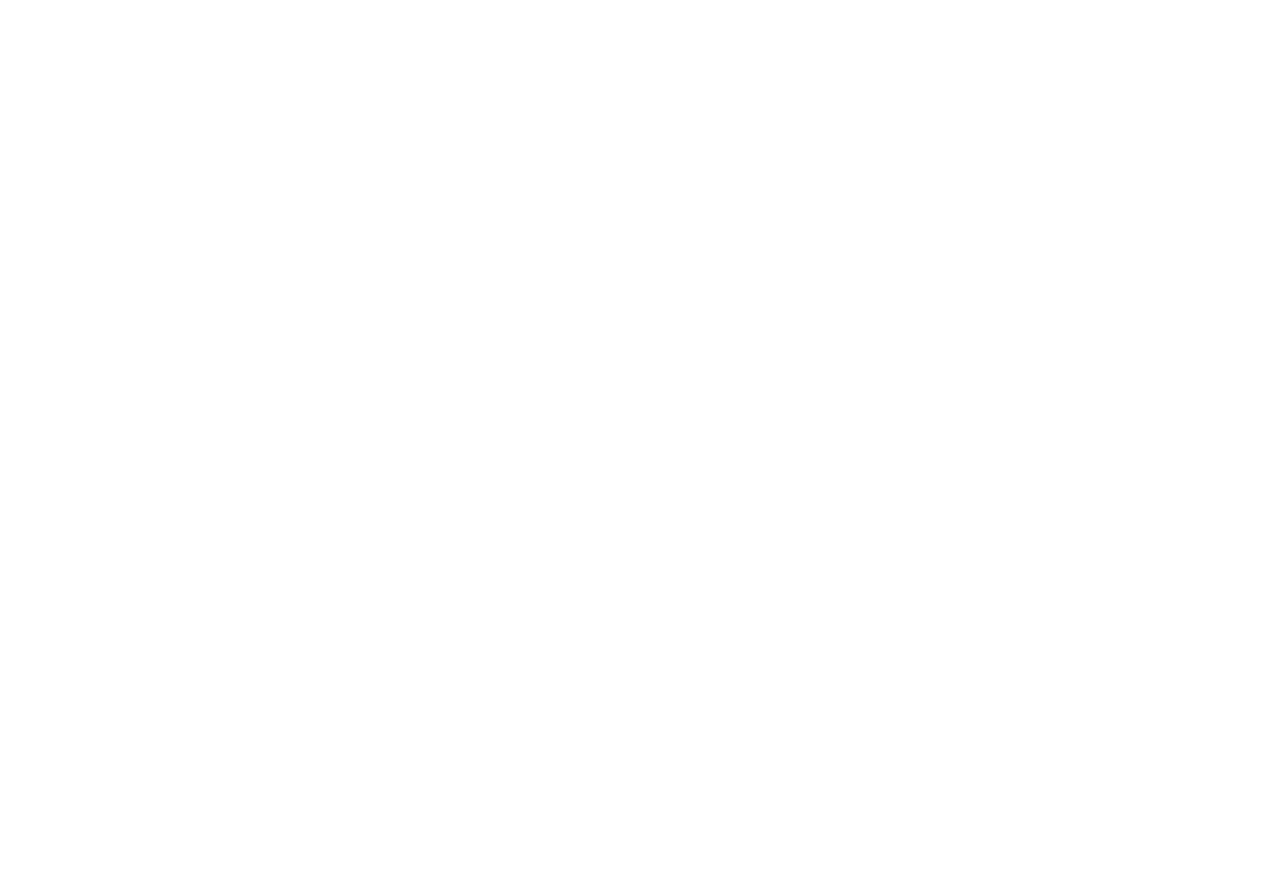
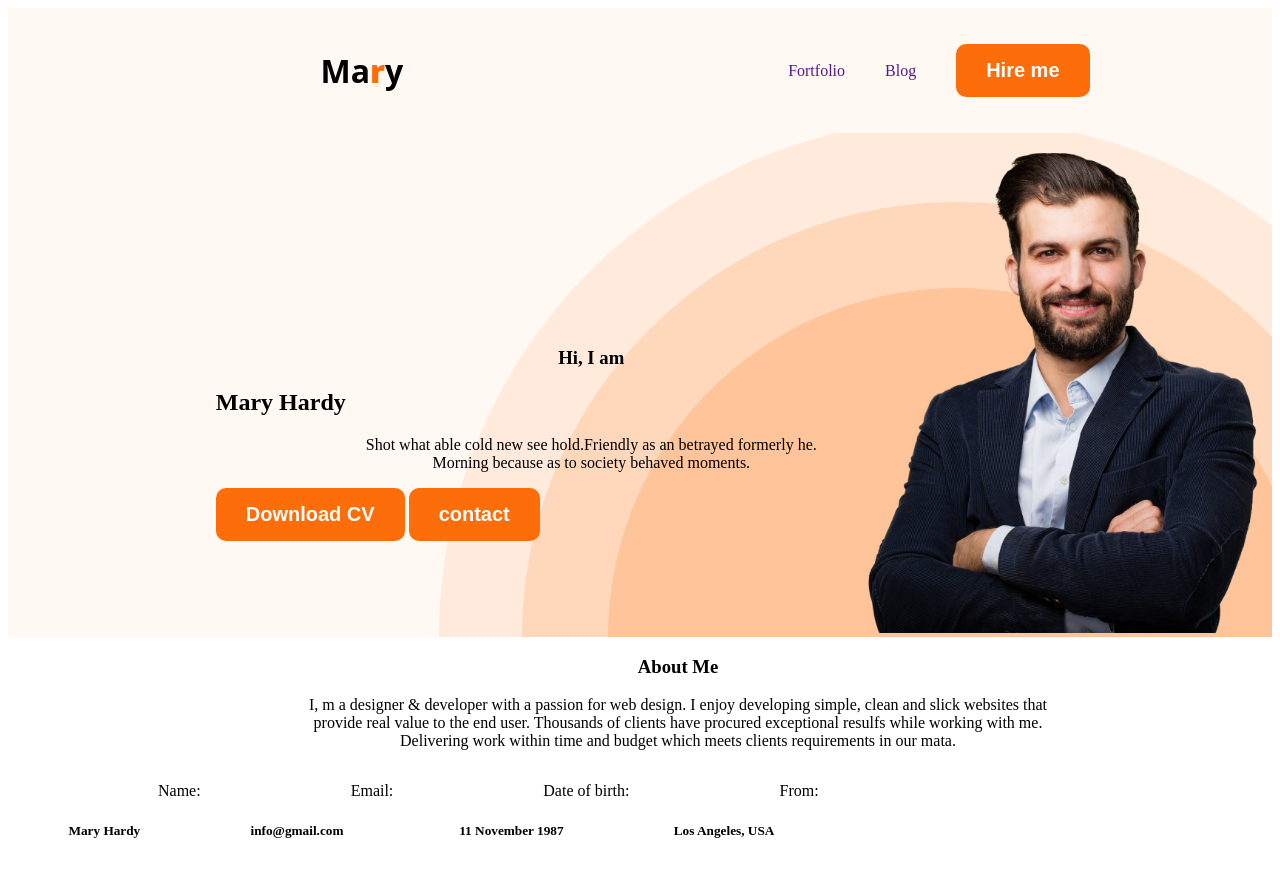
Before and after one commit to mohammad-masud/dev-portfolio, a plain HTML site: page index.html in a window 1280 px wide. Before the commit the page ends 800 px from the top, so only its background shows below. Drawn offline with Linux system fonts and the light colour scheme.

Commit message:
add styles

```diff
--- a/index.html
+++ b/index.html
@@ -1,11 +1,76 @@
 <!DOCTYPE html>
 <html lang="en">
+
 <head>
     <meta charset="UTF-8">
     <meta name="viewport" content="width=device-width, initial-scale=1.0">
     <title>dev portfolio</title>
+    <link rel="stylesheet" href="styles/home.css">
 </head>
+
 <body>
+    <header>
+        <nav>
+            <div class="header">
+                <h3 class="logo-title">Ma<span>r</span>y</h3>
+                <ul class="menus">
+                    <li><a href="">Fortfolio</a> </li>
+                    <li><a href="">Blog</a></li>
+                    <li><button class="btn-primary">Hire me</button></li>
+                </ul>
 
+
+            </div>
+            <div class="banner">
+                <div class="banner-text">
+                    <h3 class="greeting-title">Hi, I am</h3>
+                <h1 class="title">Mary Hardy</h1>
+                <p>Shot what able cold new see hold.Friendly as an betrayed formerly he. <br>Morning because as to
+                    society behaved moments.</p>
+                    <button class="btn-primary">Download CV</button>
+                    <button class="btn-primary">contact</button>
+                </div>
+
+                <div class="banner-image">
+                    <img class="ban-image" src="images/hardy.png" alt="">
+                </div>
+
+            </div>
+        </nav>
+
+
+    </header>
+    <main>
+        <div class="main-section">
+            <div class="about">
+                <h3 class="section-title">About Me</h3>
+                <p>I, m a designer & developer with a passion for web design. I enjoy developing simple, clean and slick websites that provide real value to the end user. Thousands of clients have procured exceptional resulfs while working with me. Delivering work within time and budget which meets clients requirements in our mata.</p>
+            </div>
+
+            <div class="about-info">
+                <div class="name">
+                    <p>Name: </p>
+                    <h5>Mary Hardy</h5>
+                </div>
+                <div class="email">
+                    <p>Email:</p>
+                    <h5>info@gmail.com</h5>
+                </div>
+                <div class="DOB">
+                    <p>Date of birth:</p>
+                    <h5>11 November 1987</h5>
+                </div>
+                <div class="addres">
+                    <p>From:</p>
+                    <h5>Los Angeles, USA</h5>
+                </div>
+            </div>
+        </div>
+    </main>
+
+    <footer>
+
+    </footer>
 </body>
+
 </html>
--- a/styles/home.css
+++ b/styles/home.css
@@ -0,0 +1,77 @@
+.header {
+    display: flex;
+    justify-content: space-around;
+    align-items: center;
+    background-color: #FFF8F3;
+}
+
+.menus {
+    display: flex;
+    justify-content: space-around;
+    align-items: center;
+}
+
+.menus li {
+    list-style: none;
+    margin: 20px;
+    text-decoration: none;
+}
+
+.menus li a{
+    text-decoration: none;
+}
+.logo-title span {
+    font-weight: 800;
+    color: #FD6E0A;
+}
+
+.logo-title {
+    font-size: xx-large;
+    font-family: Open Sans;
+}
+
+.btn-primary {
+    background-color: #FD6E0A;
+    border: 0;
+    font-size: 20px;
+    font-weight: 700;
+    border-radius: 10px;
+    color: white;
+    padding: 15px 30px;
+}
+.banner{
+    display: flex;
+    justify-content: space-around;
+    align-items: center;
+    background-color: #FFF8F3;
+    background-image: url(../images/header_bg.png) ;
+    background-repeat: no-repeat;
+    background-position: bottom right   ;
+}
+
+.banner-text{
+    margin-left: 200px ;
+    padding-top: 100px;
+}
+.ban-image{
+    height: 500px;
+
+}
+.about , h3 , p{
+    text-align: center;
+    margin-left: 150px;
+}
+.main-section{
+    width: 1040px;
+    text-align: center;
+}
+.name{
+    text-align: center;
+}
+
+.about-info{
+    display: flex;
+    align-items: center;
+    text-align: center;
+
+}
```
